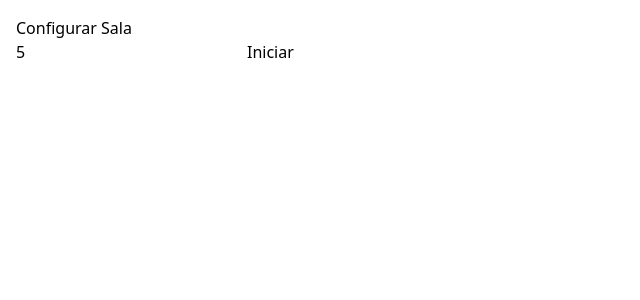
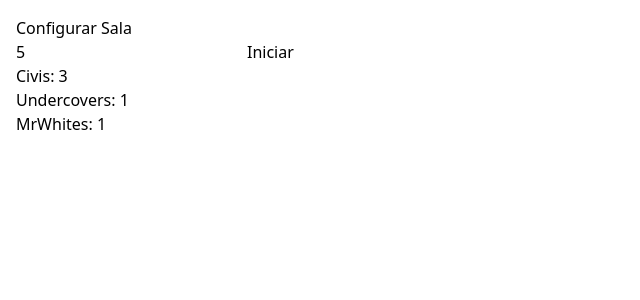
Before and after one commit to CaioMiranda12/game-project, a React (Vite) app: page / in a window 1280 px wide. Shown: the top 300 px of the page, without its empty margins (0-640 px from the left). Built offline with nearby package versions, Linux system fonts and the light colour scheme.

Commit message:
feat: distribuicao de classes arrumado e é mostrado o numero de cada classe pela quantidade de jogador

```diff
--- a/src/App.jsx
+++ b/src/App.jsx
@@ -1,6 +1,7 @@
 // Estrutura base com funcionalidades completas do jogo Undercover com ordem de fala e distribuição dinâmica de classes
 
 import { useEffect, useState } from "react";
+import { distribuirClasses } from './utils/distribuirClasses'
 
 const palavrasSecretas = ["gato", "cachorro", "carro", "praia"];
 
@@ -19,9 +20,14 @@ export default function App() {
   const [mostrandoCarta, setMostrandoCarta] = useState(false);
   const [rodada, setRodada] = useState(1);
 
+  const [totalCivis, setTotalCivis] = useState(0);
+  const [totalUndercover, setTotalUndercover] = useState(0);
+  const [totalMrWhite, setTotalMrWhite] = useState(0);
+
   useEffect(() => {
     const sala = localStorage.getItem("sala");
     const jogs = localStorage.getItem("jogadores");
+
     if (sala && jogs) {
       setNumeroJogadores(parseInt(sala));
       setJogadores(JSON.parse(jogs));
@@ -34,6 +40,17 @@ export default function App() {
     }
   }, [jogadores, fase]);
 
+  useEffect(() => {
+    const { numCivis, numUndercover, numMrWhite } = distribuirClasses(numeroJogadores);
+    console.log({ numCivis, numUndercover, numMrWhite });
+
+    setTotalCivis(numCivis);
+    setTotalUndercover(numUndercover)
+    setTotalMrWhite(numMrWhite)
+  }, [numeroJogadores])
+
+
+
   const gerarPalavras = () => {
     const sorteada = palavrasSecretas[Math.floor(Math.random() * palavrasSecretas.length)];
     const alternativa = sorteada + "a";
@@ -41,36 +58,10 @@ export default function App() {
     setPalavraUndercover(alternativa);
   };
 
-  const distribuirClasses = (n) => {
-    let numMrWhite = 0;
-    let numUndercover = 0;
-
-    if (n >= 4 && n <= 6) {
-      numMrWhite = 1;
-      numUndercover = 1;
-    } else if (n >= 7 && n <= 8) {
-      numMrWhite = 1;
-      numUndercover = 2;
-    } else if (n >= 9 && n <= 10) {
-      numMrWhite = 1;
-      numUndercover = 3;
-    } else if (n > 10) {
-      numMrWhite = 2;
-      numUndercover = Math.floor(n / 4);
-    }
-
-    const numCivis = n - numMrWhite - numUndercover;
-    return [
-      ...Array(numUndercover).fill("Undercover"),
-      ...Array(numMrWhite).fill("Mr. White"),
-      ...Array(numCivis).fill("Civil"),
-    ].sort(() => 0.5 - Math.random());
-  };
-
   const iniciarJogo = () => {
     gerarPalavras();
     const classes = distribuirClasses(numeroJogadores);
-    const listaJogadores = classes.map((classe, i) => ({
+    const listaJogadores = classes.distribuicao.map((classe, i) => ({
       id: i,
       nome: "",
       classe,
@@ -183,6 +174,12 @@ export default function App() {
           onChange={(e) => setNumeroJogadores(parseInt(e.target.value))}
         />
         <button onClick={iniciarJogo}>Iniciar</button>
+
+        <ul>
+          <li>Civis: {totalCivis}</li>
+          <li>Undercovers: {totalUndercover}</li>
+          <li>MrWhites: {totalMrWhite}</li>
+        </ul>
       </div>
     );
   }
--- /dev/null
+++ b/src/utils/distribuirClasses.js
@@ -0,0 +1,56 @@
+export const distribuirClasses = (n) => {
+  let numMrWhite = 0;
+  let numUndercover = 0;
+  let numCivis = 0;
+
+   if(n == 3 || n == 4){
+    numUndercover = 1;
+    numMrWhite = 0;
+    numCivis = n - numUndercover - numMrWhite;
+  }
+
+  else if (n > 4 && n <= 100){
+    numCivis = n % 2 === 0 ? n / 2 + 1 : (n + 1) / 2;
+    numMrWhite = n < 5 ? 0 : Math.floor((n - 5) / 6) + 1;
+    numUndercover = n - numCivis - numMrWhite;
+  }
+
+  // else if(n == 5 || n == 6){
+  //   numUndercover = 1;
+  //   numMrWhite = 1;
+  //   numCivis = n - numUndercover - numMrWhite;
+  // }
+
+  // else if(n == 7 || n == 8){
+  //   numUndercover = 2;
+  //   numMrWhite = 1;
+  //   numCivis = n - numUndercover - numMrWhite;
+  // }
+
+  // else if (n == 9 || n == 10) {
+  //   numUndercover = 3;
+  //   numMrWhite = 1;
+  //   numCivis = n - numUndercover - numMrWhite;
+  // }
+
+  // else if (n > 10) {
+  //   numCivis = n % 2 === 0 ? n / 2 + 1 : (n + 1) / 2;
+  //   numMrWhite = n < 5 ? 0 : Math.floor((n - 5) / 6) + 1;
+  //   numUndercover = n - numCivis - numMrWhite;
+
+  //   // numMrWhite = 2;
+  //   // numUndercover = Math.floor(n / 4);
+  // }
+
+  // const numCivis = n - numMrWhite - numUndercover;
+  return {
+    distribuicao: [
+      ...Array(numUndercover).fill("Undercover"),
+      ...Array(numMrWhite).fill("Mr. White"),
+      ...Array(numCivis).fill("Civil"),
+    ].sort(() => 0.5 - Math.random()),
+    numCivis,
+    numUndercover,
+    numMrWhite
+  };
+};
```
